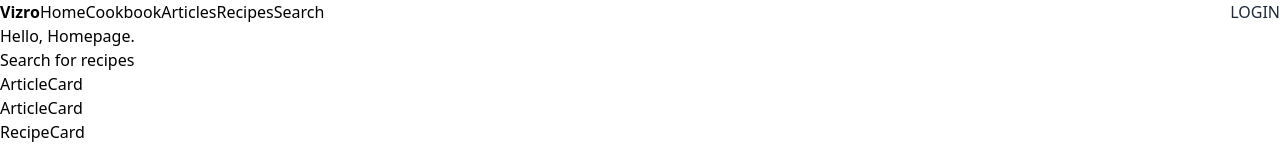
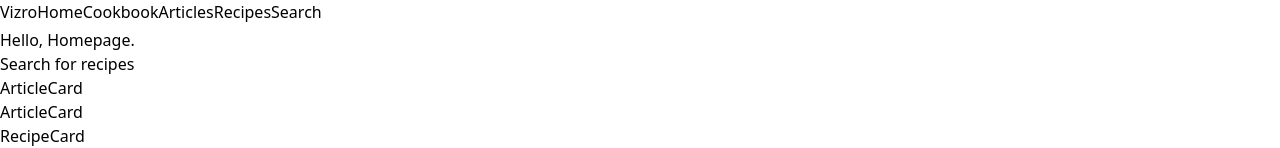
Before and after one commit to Jygsaw/comfortfood-next, a Next.js app: page / in a window 1280 px wide. Shown: the top 148 px of the page. Built offline with nearby package versions, Linux system fonts and the light colour scheme.

Commit message:
[CHG] Update header with account controls

```diff
--- a/components/Header.tsx
+++ b/components/Header.tsx
@@ -1,18 +1,19 @@
 import React from "react";
 import Link from "next/link";
 import NavBar from "components/NavBar";
+import AccountControls from "components/AccountControls";
 
 const Header = () => {
     return (
         <div className="flex">
-            <div className="w-100 font-bold">
+            <div>
                 <Link href="/">Vizro</Link>
             </div>
             <div className="flex-grow">
                 <NavBar />
             </div>
-            <div className="text-slate-800">
-                LOGIN
+            <div>
+                <AccountControls />
             </div>
         </div>
     );
```
